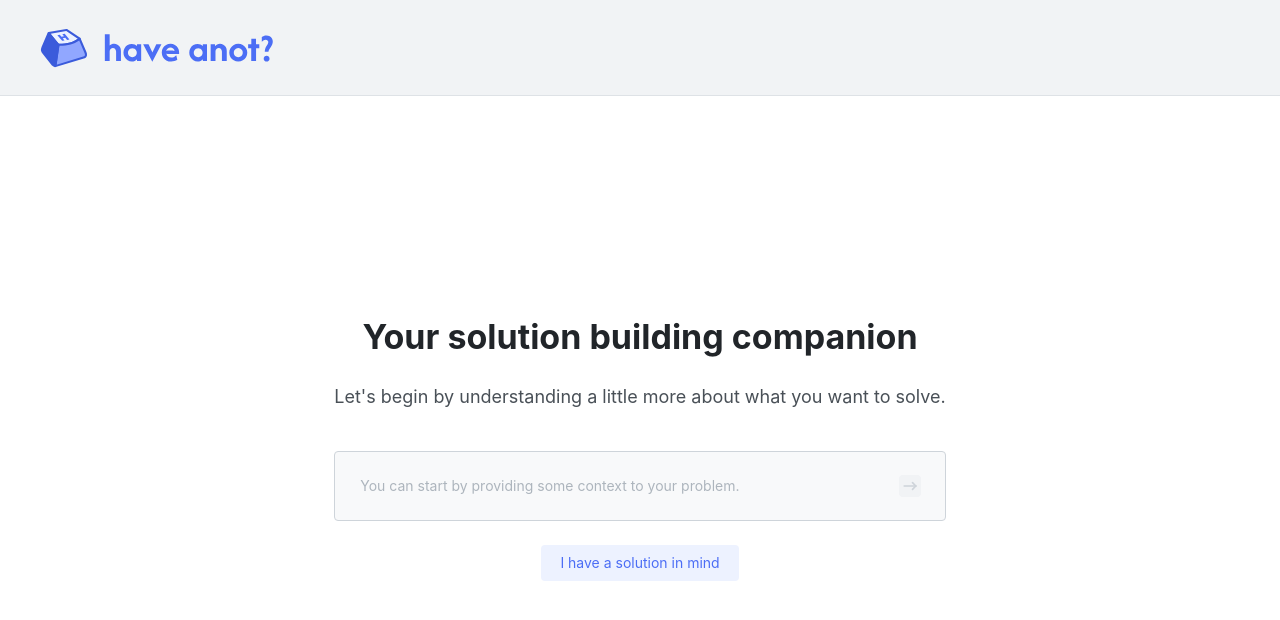
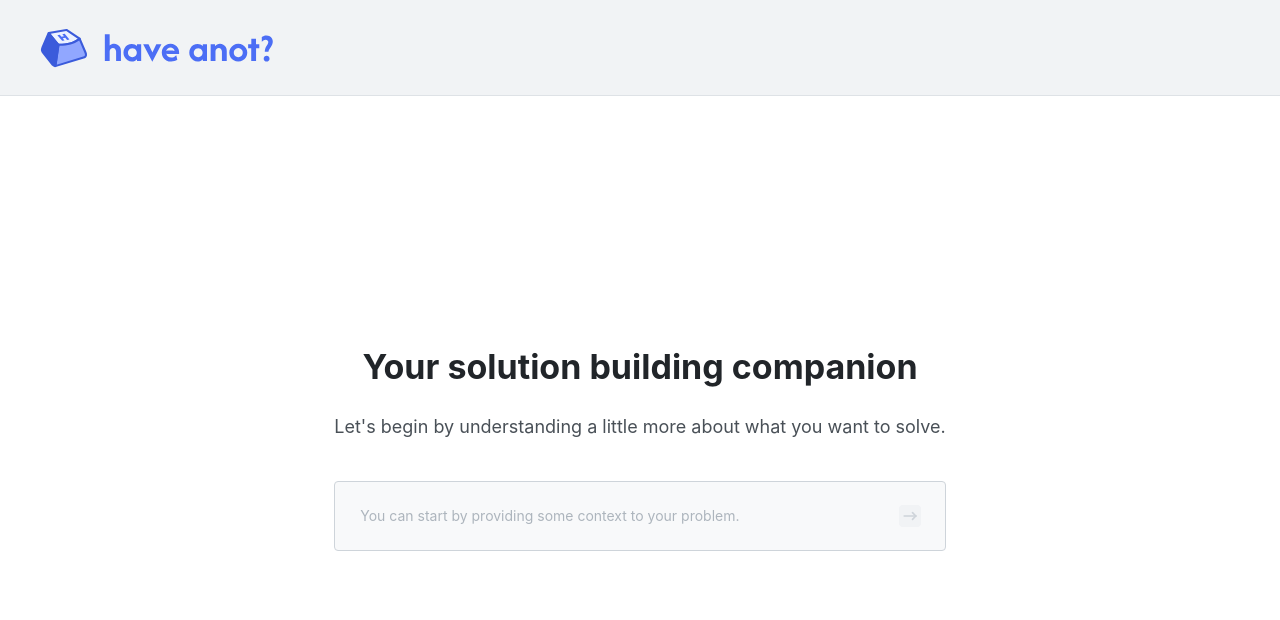
Before and after one commit to jasonqiu212/HaveAnot, a React (Vite) app: page / in a window 1280 px wide. Shown: the top 620 px of the page. Built offline with nearby package versions, Linux system fonts and the light colour scheme.

Commit message:
feat: remove solution button

```diff
--- a/src/pages/Landing.tsx
+++ b/src/pages/Landing.tsx
@@ -61,7 +61,6 @@ function Landing() {
               solve.
             </Text>
           </Stack>
-          <Stack align="center" gap="24px">
           <ChatInput
             placeholder="You can start by providing some context to your problem."
             backgroundColor="gray.0"
@@ -70,10 +69,6 @@ function Landing() {
             setInputValue={setInputValue}
             isLoadingOpened={isLoadingOpened}
           />
-            <Button variant="light" c="indigo.6" fw="400" bg="indigo.0">
-              I have a solution in mind
-            </Button>
-          </Stack>
         </Stack>
       </Center>
       <Modal
```
Lines whose indentation alone changed are shown as unchanged.
